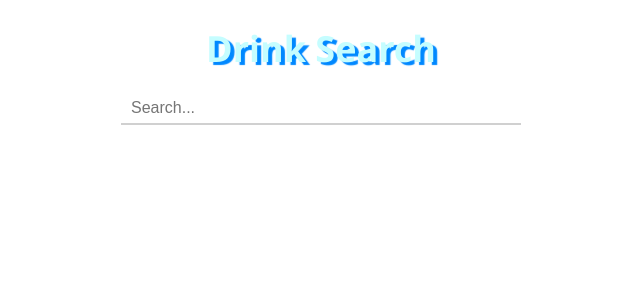
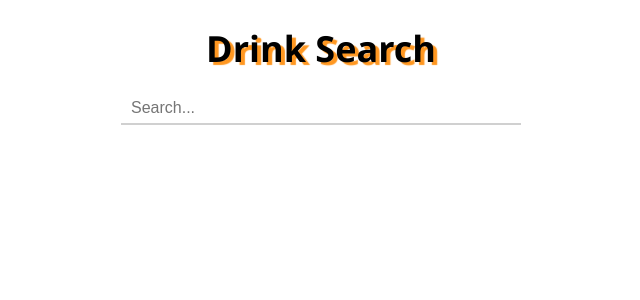
Before and after one commit to Che1195/bar_iq, a React (Create React App) app: page / in a window 1280 px wide. Shown: the top 300 px of the page, without its empty margins (319-959 px from the left). Built offline with nearby package versions, Linux system fonts and the light colour scheme.

Commit message:
changed the heading to match don tito colors

```diff
--- a/package.json
+++ b/package.json
@@ -36,5 +36,8 @@
       "last 1 firefox version",
       "last 1 safari version"
     ]
+  },
+  "devDependencies": {
+    "netlify-cli": "^15.9.1"
   }
 }
--- a/src/Static/App.css
+++ b/src/Static/App.css
@@ -1,8 +1,10 @@
 /* App.css */
 
 :root {
-    --primary-color: #0088ff;
-    --secondary-color: #c5fdff;
+    /* --primary-color: #0088ff;
+    --secondary-color: #c5fdff; */
+    --primary-color: #ff9720;
+    --secondary-color: #000000;
     --background-color: #;
     --primary-text-color: #000000;
     --secondary-text-color: #757575;
```
Also changed, not shown: 2 other files (tests, documents, lock files or other folders).
